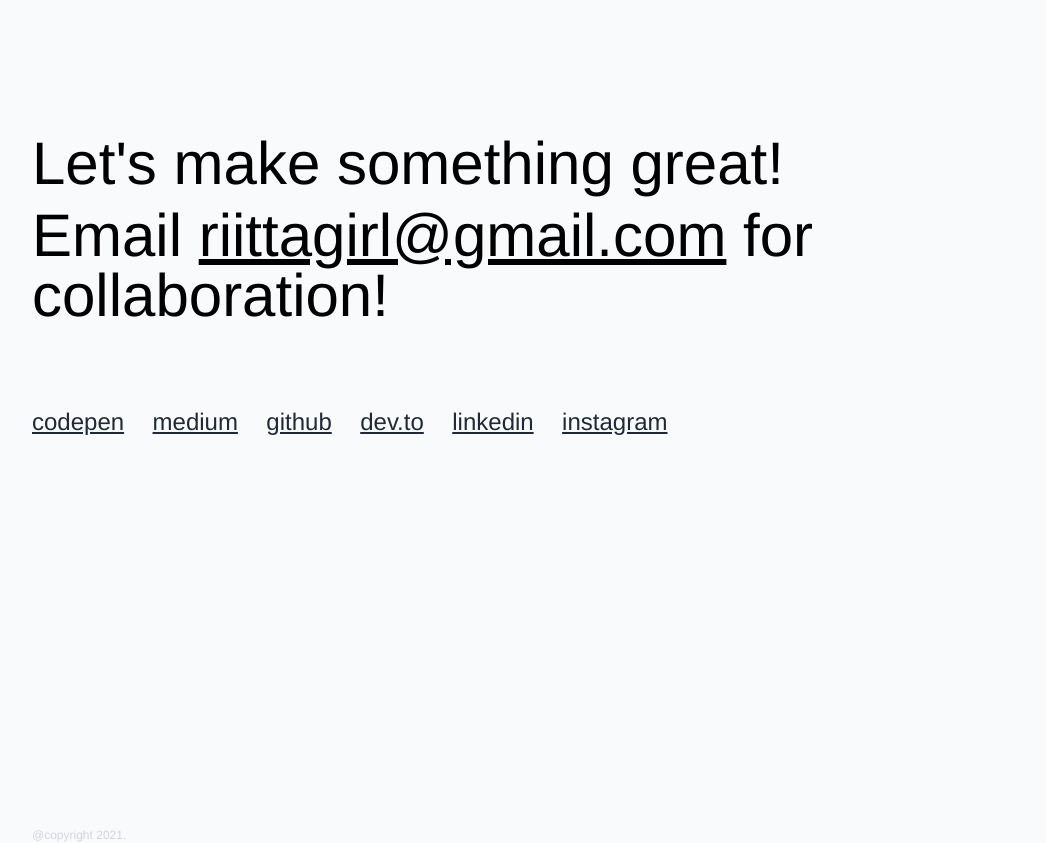
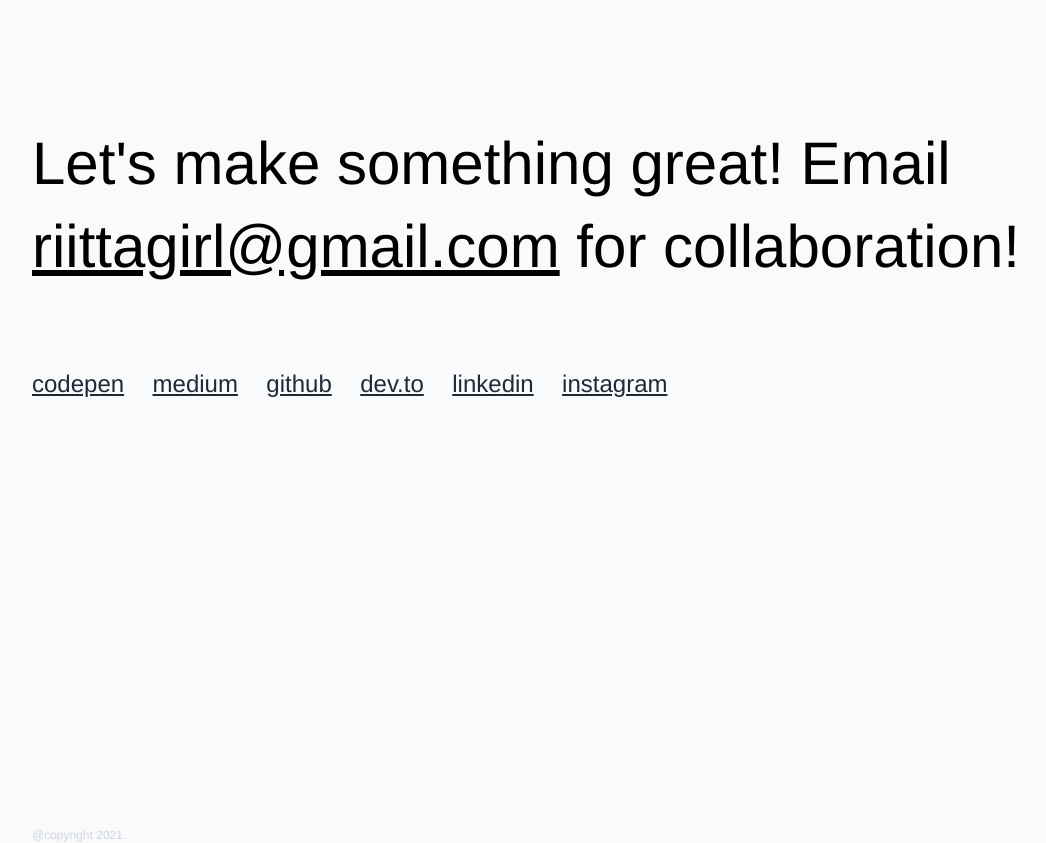
Before and after one commit to marharyta/portfolio-website, a plain HTML site: page index.html in a window 1280 px wide. Shown: the part 6280-7123 px from the top of the page, without its empty margins (72-1118 px from the left). Drawn offline with nearby package versions, Linux system fonts and the light colour scheme; some packages are replaced by stand-ins of ours.

Commit message:
fix email thingy

```diff
--- a/index.html
+++ b/index.html
@@ -501,12 +501,9 @@
         <!-- <h2 class="text-6xl font-light">Social</h2> -->
         <div class="h-full flex flex-col start">
             <div class="relative mt-8 w-full">
-                <p class="block text-5xl md:text-6xl font-light md:leading-snug" data-aos="fade-right">Let's make
+                <p class="block text-5xl md:text-6xl font-light mb-20 md:leading-snug" data-aos="fade-right">Let's make
                     something
-                    great! </p>
-                <p class="block text-5xl md:text-6xl font-light  mb-20 leading-snug" data-aos="fade-right"
-                    data-aos-delay="100">
-                    Email <a href="mailto:riittagirl@gmail.com?subject=Hi! Let`s work together"
+                    great! Email <a href="mailto:riittagirl@gmail.com?subject=Hi! Let`s work together"
                         class="inline text-5xl md:text-6xl font-normal underline leading-snug">riittagirl@gmail.com</a>
                     for
                     collaboration!
```
